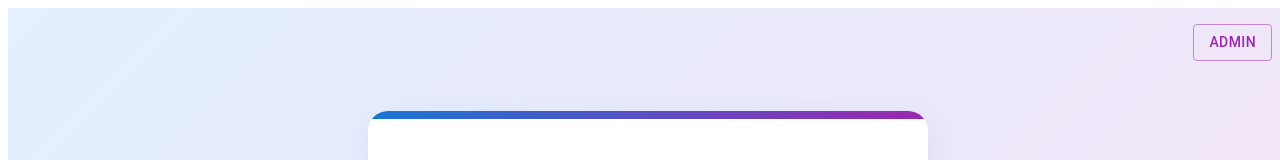
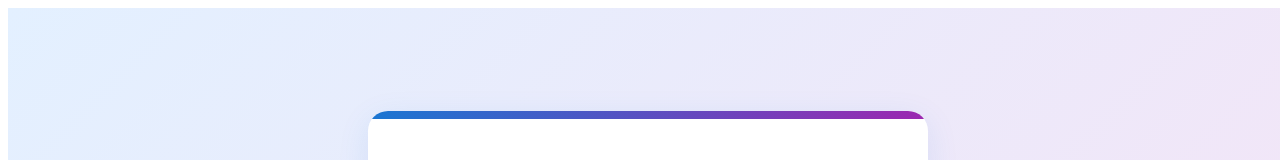
Before and after one commit to Mosiuoa93/reach2025, a React (Create React App) app in the folder frontend/: page / in a window 1280 px wide. Shown: the top 160 px of the page. Built offline with nearby package versions, Linux system fonts and the light colour scheme.

Commit message:
Implement hidden admin button - reveals on triple click of logo

```diff
--- a/frontend/src/pages/LandingPage.js
+++ b/frontend/src/pages/LandingPage.js
@@ -1,13 +1,28 @@
 // Force rebuild - timestamp: 2025-11-07T15:31:08Z
-import React from 'react';
+import React, { useState } from 'react';
 import { Button, Typography, Paper, Box } from '@mui/material';
 import InfoOutlinedIcon from '@mui/icons-material/InfoOutlined';
 import EventIcon from '@mui/icons-material/Event';
 import PlaceIcon from '@mui/icons-material/Place';
+import LockIcon from '@mui/icons-material/Lock';
 import { useNavigate } from 'react-router-dom';
 
 const LandingPage = () => {
   const navigate = useNavigate();
+  const [logoClicks, setLogoClicks] = useState(0);
+  const [showAdminButton, setShowAdminButton] = useState(false);
+
+  const handleLogoClick = () => {
+    const newClicks = logoClicks + 1;
+    setLogoClicks(newClicks);
+
+    if (newClicks === 3) {
+      setShowAdminButton(true);
+      setLogoClicks(0); // Reset counter
+      // Auto-hide after 10 seconds
+      setTimeout(() => setShowAdminButton(false), 10000);
+    }
+  };
   return (
     <Box
       sx={{
@@ -22,25 +37,36 @@ const LandingPage = () => {
         position: 'relative',
       }}
     >
+      {showAdminButton && (
         <Button
-        variant="outlined"
+          variant="contained"
           color="secondary"
+          size="small"
+          startIcon={<LockIcon />}
           sx={{
             position: 'absolute',
-          top: 16,
-          right: 16,
+            top: 20,
+            right: 20,
             zIndex: 2,
-          transition: 'all 0.2s',
+            transition: 'all 0.3s ease-in-out',
+            fontWeight: 600,
+            borderRadius: 3,
+            px: 2.5,
+            py: 1,
+            background: 'linear-gradient(135deg, #9c27b0 0%, #c2185b 100%)',
+            boxShadow: '0 4px 12px rgba(156, 39, 176, 0.3)',
+            animation: 'slideIn 0.3s ease-out',
             '&:hover, &:focus': {
-            background: '#ede7f6',
-            color: '#512da8',
-            boxShadow: '0 4px 16px rgba(76, 0, 130, 0.12)'
+              background: 'linear-gradient(135deg, #7b1fa2 0%, #ad1457 100%)',
+              boxShadow: '0 6px 20px rgba(156, 39, 176, 0.5)',
+              transform: 'translateY(-2px)'
             }
           }}
-        onClick={() => navigate('/admin')}
+          onClick={() => navigate('/admin/login')}
         >
-        Admin
+          Admin Portal
         </Button>
+      )}
       <Paper
         elevation={6}
         sx={{
@@ -57,7 +83,23 @@ const LandingPage = () => {
         }}
       >
         <Box sx={{ height: 8, width: '100%', background: 'linear-gradient(90deg, #1976d2 0%, #9c27b0 100%)', borderRadius: '8px 8px 0 0', position: 'absolute', top: 0, left: 0 }} />
-        <img src="/logo.png" alt="Multi Ministries Logo" style={{ width: 250, marginBottom: 24, display: 'block', marginLeft: 'auto', marginRight: 'auto' }} />
+        <img
+          src="/logo.png"
+          alt="Multi Ministries Logo"
+          onClick={handleLogoClick}
+          style={{
+            width: 250,
+            marginBottom: 24,
+            display: 'block',
+            marginLeft: 'auto',
+            marginRight: 'auto',
+            cursor: 'pointer',
+            transition: 'transform 0.2s',
+            userSelect: 'none'
+          }}
+          onMouseEnter={(e) => e.target.style.transform = 'scale(1.05)'}
+          onMouseLeave={(e) => e.target.style.transform = 'scale(1)'}
+        />
         <Typography variant="h4" align="center" fontWeight={700} color="primary" gutterBottom sx={{ mt: 2 }}>
           REACH Leader's Summit
         </Typography>
@@ -137,6 +179,16 @@ const LandingPage = () => {
           from { opacity: 0; transform: translateY(40px); }
           to { opacity: 1; transform: translateY(0); }
         }
+        @keyframes slideIn {
+          from {
+            opacity: 0;
+            transform: translateX(100px);
+          }
+          to {
+            opacity: 1;
+            transform: translateX(0);
+          }
+        }
       `}</style>
     </Box>
   );
```
Lines whose indentation alone changed are shown as unchanged.
